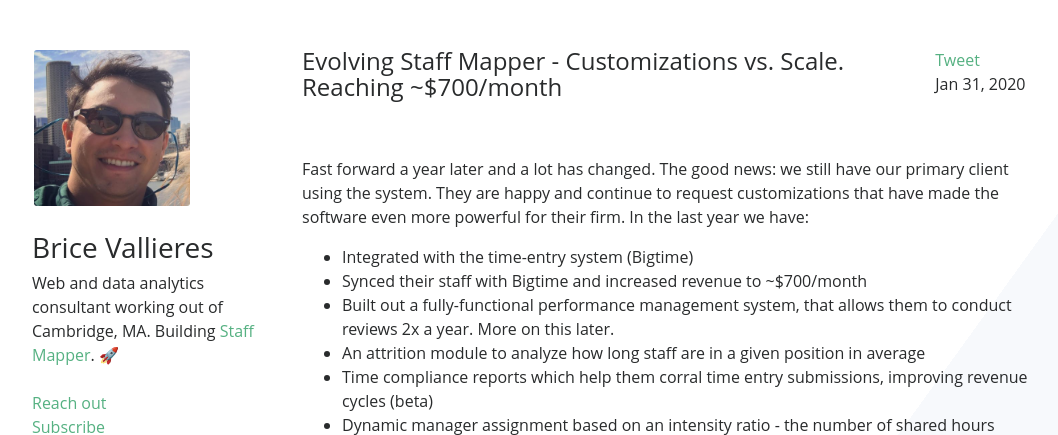
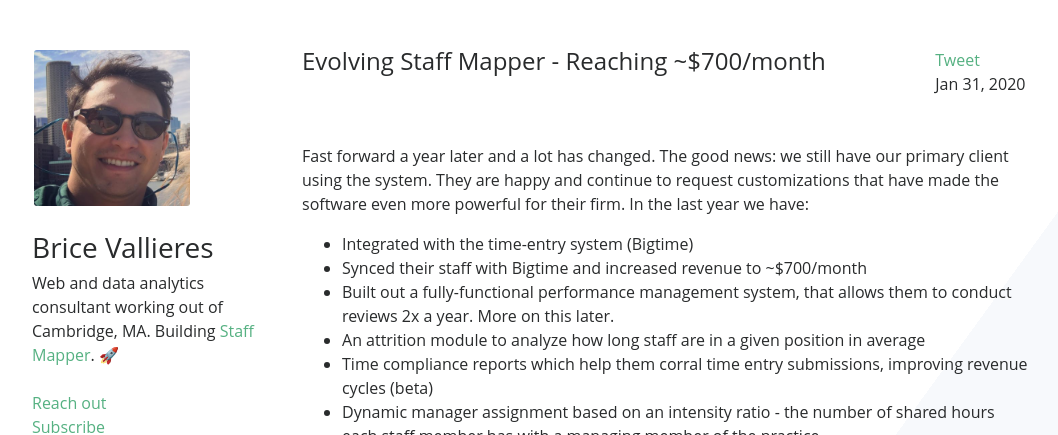
Before and after one commit to bvallier/blog, a Jekyll site: the page built from _posts/2020-01-31-staffmapper-evolving-product.markdown, in a window 1280 px wide and 900 px high, cut to the strip 0-435 px from the top of the window. Shown: the whole strip, without its empty margins (68-1126 px from the left). Built offline with Jekyll 4.4.1, drawn with Linux system fonts in a browser that asks for light colours; comment, search, counter and statistics services are not loaded.

Commit message:
updated data

```diff
--- a/_posts/2020-01-31-staffmapper-evolving-product.markdown
+++ b/_posts/2020-01-31-staffmapper-evolving-product.markdown
@@ -1,6 +1,6 @@
 ---
 layout: post
-title:  "Evolving Staff Mapper - Customizations vs. Scale. Reaching ~$700/month"
+title:  "Evolving Staff Mapper - Reaching ~$700/month"
 author: Brice V.
 summary: Fast forward a year later and a lot has changed. The good news - we still have our primary client using the system. They are happy and continue to request customizations that have made the software even more powerful for their firm.
 image: '/images/magikarp.png'
```
